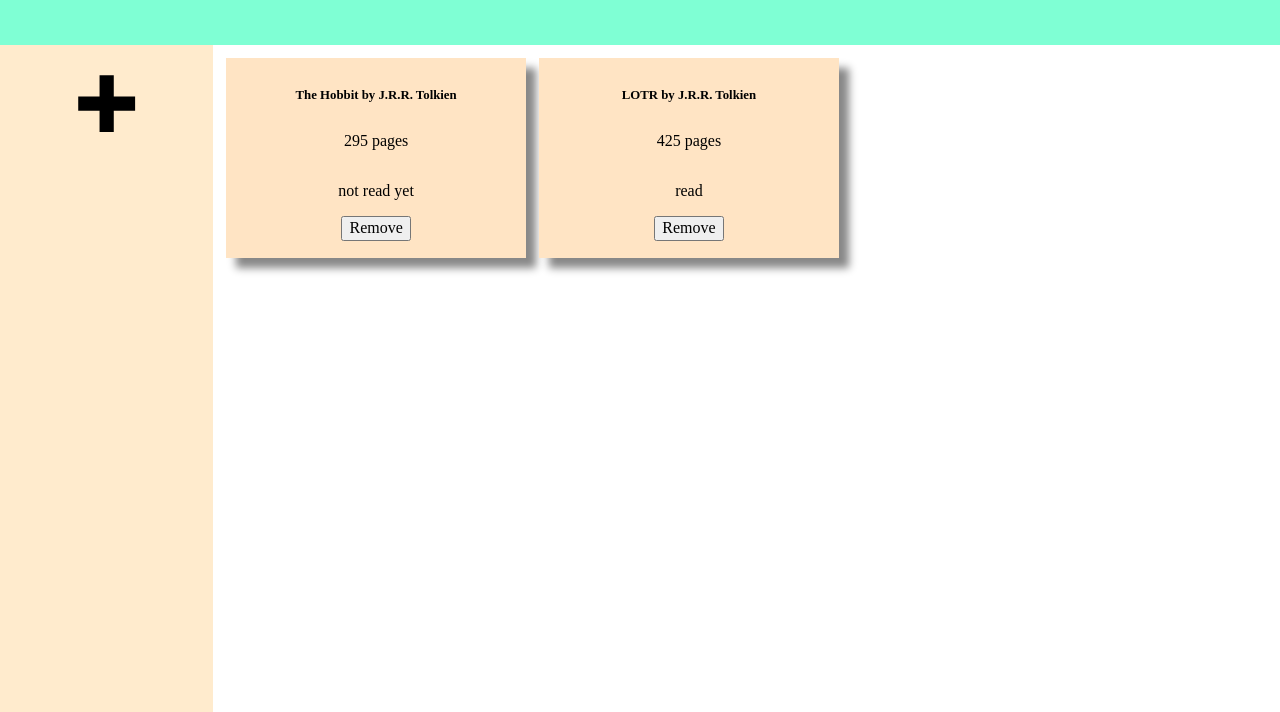
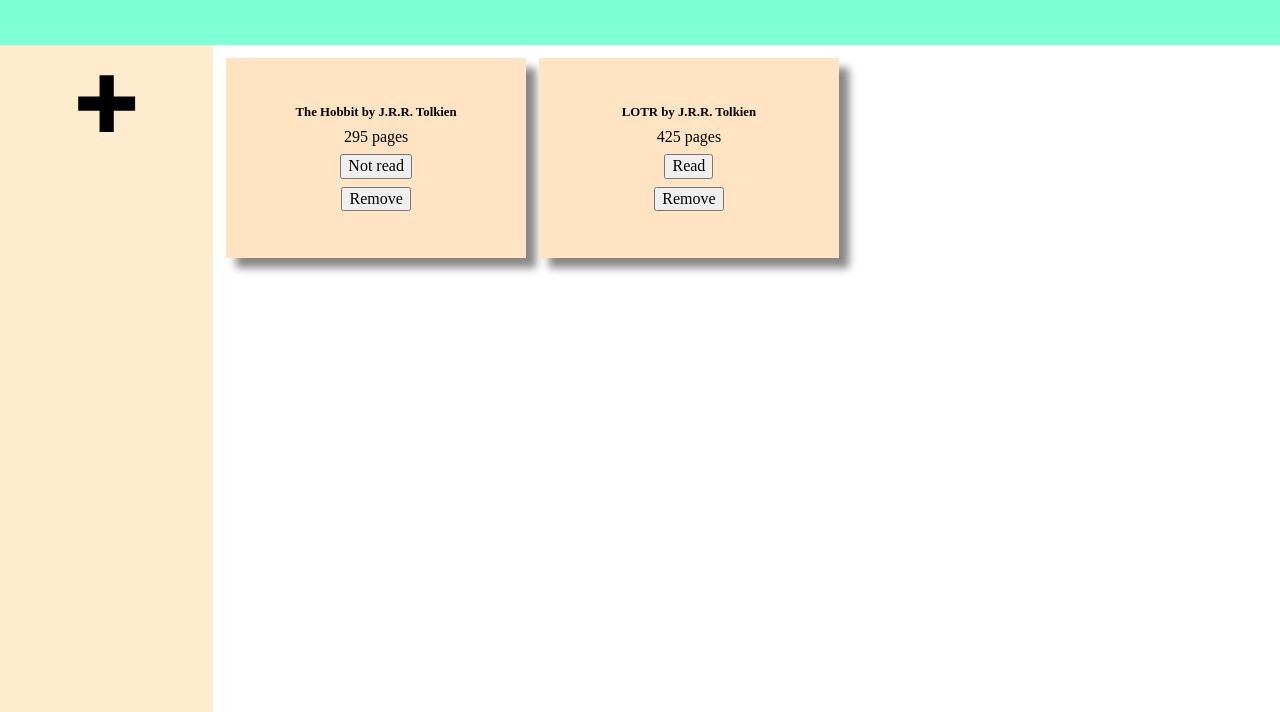
Before and after one commit to Djotajo/library, a website: page index.html in a window 1280 px wide. Shown: the part 88-800 px from the top of the page. Drawn offline with Linux system fonts and the light colour scheme.

Commit message:
Finish js

```diff
--- a/books.js
+++ b/books.js
@@ -1,6 +1,8 @@
 const myLibrary = [];
 
 const content = document.querySelector(".content");
+
+const myForm = document.querySelector("#myForm");
 
 function Book(title, author, pages, read) {
   this.title = title;
@@ -16,13 +18,11 @@ function addBookToLibrary(book) {
   myLibrary.push(book);
 }
 
-const book1 = new Book("The Hobbit", "J.R.R. Tolkien", 295, "not read yet");
-const book2 = new Book("LOTR", "J.R.R. Tolkien", 425, "read");
+const book1 = new Book("The Hobbit", "J.R.R. Tolkien", 295, "Not read");
+const book2 = new Book("LOTR", "J.R.R. Tolkien", 425, "Read");
 
 addBookToLibrary(book1);
 addBookToLibrary(book2);
-
-console.log(myLibrary);
 
 function refresh() {
   content.innerHTML = "";
@@ -30,10 +30,27 @@ function refresh() {
     const div = document.createElement("div");
     div.classList.add("book");
     const bookInfo = book.info().split(", ");
-    bookInfo.forEach((info) => {
+    bookInfo.splice(0, 2).forEach((info) => {
       const para = document.createElement("p");
       para.innerHTML = info;
       div.appendChild(para);
+    });
+    const readBook = document.createElement("button");
+    if (book.read === "Read") {
+      readBook.innerHTML = "Read";
+    } else if (book.read === "Not read") {
+      readBook.innerHTML = "Not read";
+    }
+    div.appendChild(readBook);
+    readBook.addEventListener("click", () => {
+      if (book.read === "Read") {
+        book.read = "Not read";
+        refresh();
+        // readBook.innerHTML = "Not read";
+      } else if (book.read === "Not read") {
+        book.read = "Read";
+        refresh();
+      }
     });
     const removeItem = document.createElement("button");
     removeItem.innerHTML = "Remove";
@@ -41,11 +58,8 @@ function refresh() {
     removeItem.addEventListener("click", () => {
       myLibrary.splice(myLibrary.indexOf(book), 1);
       refresh();
-      console.log(myLibrary);
     });
     content.appendChild(div);
-    console.log(div.innerHTML);
-    console.log(bookInfo);
   });
 }
 
@@ -90,8 +104,6 @@ confirmBtn.addEventListener("click", (event) => {
       (book) => book.title === newbook.title
     );
     addBookToLibrary(newbook);
-    console.log(createnew);
-    console.log(newbook.number);
     refresh();
     addBook.close();
   }
@@ -101,7 +113,3 @@ confirmBtn.addEventListener("click", (event) => {
 refresh();
 
 document.getElementById("myForm").checkValidity();
-
-console.log(myLibrary);
-
-const opa = document.querySelector("#title");
--- a/index.html
+++ b/index.html
@@ -33,8 +33,8 @@
                 Status
                 <select id="status" name="status" required>
                   <option value="" disabled selected>Choose…</option>
-                  <option>read</option>
-                  <option>not read yet</option>
+                  <option>Read</option>
+                  <option>Not read</option>
                 </select>
               </label>
             </p>
--- a/styles.css
+++ b/styles.css
@@ -31,11 +31,17 @@ main {
   align-items: center;
   background-color: bisque;
   box-shadow: 10px 10px 8px #888888;
+  gap: 1vh;
 }
 
 .book > :nth-child(1) {
   font-weight: bold;
   font-size: 1vw;
+}
+
+.book p {
+  margin: 0;
+  padding: 0;
 }
 
 form > p {
```
